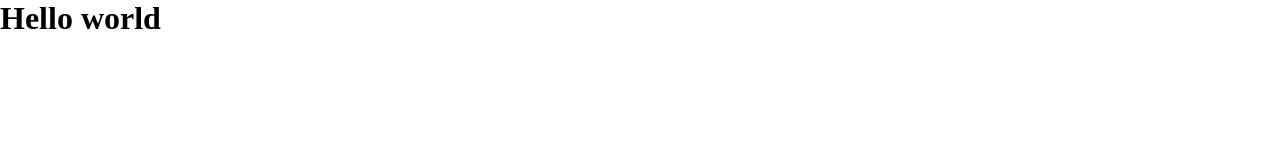
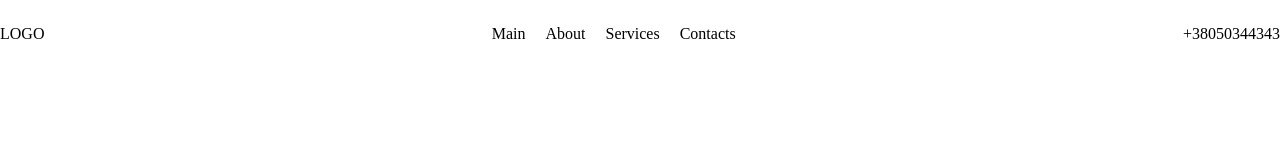
Before and after one commit to VolodymyrBashtanyuk/new-site-onParsel, a website built with Parcel: page src/index.html in a window 1280 px wide. Built offline with nearby package versions, Linux system fonts and the light colour scheme.

Commit message:
add header

```diff
--- a/package.json
+++ b/package.json
@@ -13,7 +13,8 @@
   "license": "ISC",
   "devDependencies": {
     "@parcel/transformer-sass": "^2.9.2",
-    "parcel": "^2.9.2"
+    "parcel": "^2.9.2",
+    "posthtml-include": "^1.7.4"
   },
   "browserslist": "> 0.5%, last 2 versions, not dead",
   "dependencies": {
--- a/src/index.html
+++ b/src/index.html
@@ -8,7 +8,10 @@
     <title>new site</title>
 </head>
 <body>
-    <h1>Hello world</h1>
+    <include src="./partials/header.html"></include>
+    <main>
+
+    </main>
     <script type="module" src="./index.js"></script>
 </body>
 </html>
--- /dev/null
+++ b/src/partials/header.html
@@ -0,0 +1,16 @@
+<header class="header">
+    <div>
+        <a href="">LOGO</a>
+    </div>
+    <nav class="header__nav">
+        <ul class="header__list">
+            <li class="header__item"><a href="">Main</a></li>
+            <li class="header__item"><a href="">About</a></li>
+            <li class="header__item"><a href="">Services</a></li>
+            <li class="header__item"><a href="">Contacts</a></li>
+        </ul>
+    </nav>
+    <ul>
+        <li> +38050344343</li>
+    </ul>
+</header>
--- /dev/null
+++ b/src/sass/componans/_header.scss
@@ -0,0 +1,17 @@
+.header{
+    display: flex;
+    align-items: center ;
+    justify-content: space-between  ;
+    padding-top: 25px;
+    padding-bottom: 25px;
+}
+.header__list{
+    display: flex;
+    justify-content: center;
+}
+.header__item{
+    &:not(:last-child){
+        margin-right: 20px;
+
+    }
+}
--- a/src/sass/index.scss
+++ b/src/sass/index.scss
@@ -1,3 +1,5 @@
 @import './base/reset';
 @import './units/variables';
 @import './units/mixin';
+
+@import './componans/header'
```
Also changed, not shown: 1 other file.
